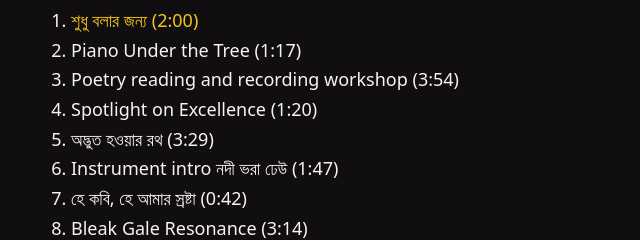
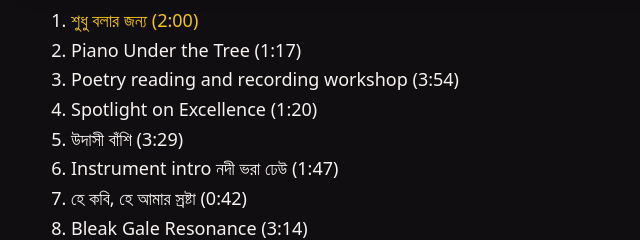
Before and after one commit to mohikontok-lab/mohikontok-sound-lab-website, a plain HTML site: page music.html in a window 1280 px wide. Shown: the part 1040-1280 px from the top of the page, 193-833 px from the left. Drawn offline with Linux system fonts and the light colour scheme.

Commit message:
Rename playlist track to Udoshi Bashi

```diff
--- a/music.html
+++ b/music.html
@@ -63,7 +63,7 @@
     ["Piano Under the Tree","1:17","https://suno.com/embed/c82e6c83-b3dd-4fa2-9e20-d507f38dc0e5","https://suno.com/song/c82e6c83-b3dd-4fa2-9e20-d507f38dc0e5"],
     ["Poetry reading and recording workshop","3:54","https://suno.com/embed/7e68ea68-286f-493a-9b82-1b7fcfd6d6f4","https://suno.com/song/7e68ea68-286f-493a-9b82-1b7fcfd6d6f4"],
     ["Spotlight on Excellence","1:20","https://suno.com/embed/26adea44-8658-4570-b7b8-669611c7c715","https://suno.com/song/26adea44-8658-4570-b7b8-669611c7c715"],
-    ["অদ্ভুত হওয়ার রথ","3:29","https://suno.com/embed/d33142d1-68e3-47b9-823b-5e5313207cd1","https://suno.com/song/d33142d1-68e3-47b9-823b-5e5313207cd1"],
+    ["উদাসী বাঁশি","3:29","https://suno.com/embed/d33142d1-68e3-47b9-823b-5e5313207cd1","https://suno.com/song/d33142d1-68e3-47b9-823b-5e5313207cd1"],
     ["Instrument intro নদী ভরা ঢেউ","1:47","https://suno.com/embed/90d6207a-e20b-42a4-9183-318abc706239","https://suno.com/song/90d6207a-e20b-42a4-9183-318abc706239"],
     ["হে কবি, হে আমার স্রষ্টা","0:42","https://suno.com/embed/344f5186-d1cb-4398-bea2-3e0fbef31ddc","https://suno.com/song/344f5186-d1cb-4398-bea2-3e0fbef31ddc"],
     ["Bleak Gale Resonance","3:14","https://suno.com/embed/3f81516a-2117-43e4-abd6-66a82a454843","https://suno.com/song/3f81516a-2117-43e4-abd6-66a82a454843"],
```
